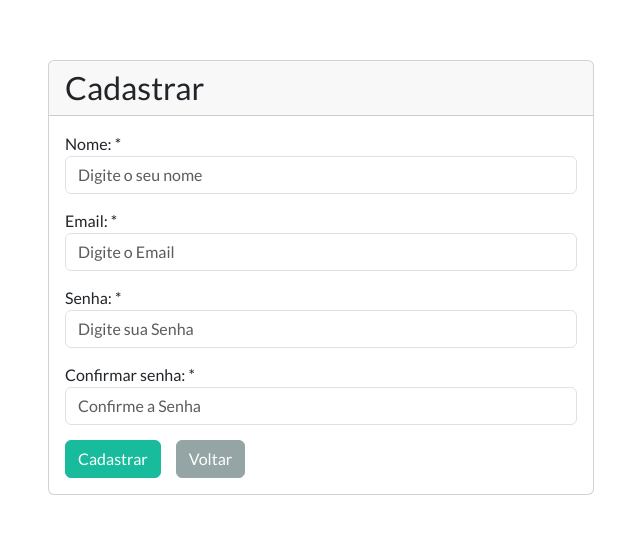
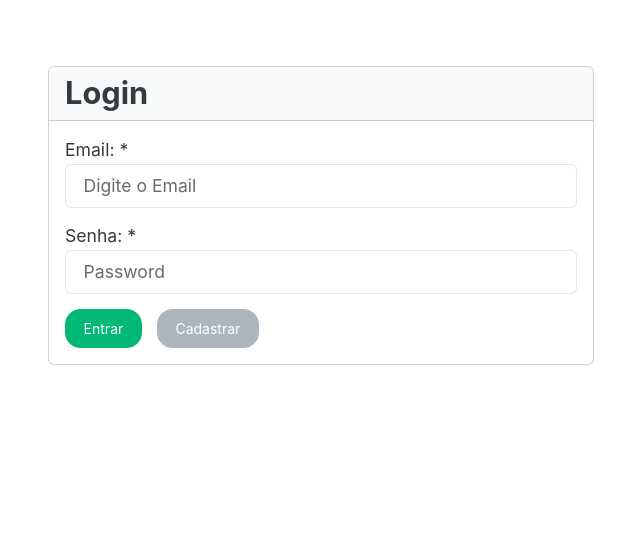
Before and after one commit to costaowillian/financial-organizer, a React (Create React App) app in the folder client/my-finances/: page /login in a window 1280 px wide. Shown: the part 124-658 px from the top of the page, without its empty margins (334-974 px from the left). Built offline with nearby package versions, Linux system fonts and the light colour scheme.

Commit message:
feat: add routes

```diff
--- a/client/my-finances/package.json
+++ b/client/my-finances/package.json
@@ -9,6 +9,7 @@
     "bootswatch": "^5.3.3",
     "react": "^18.3.1",
     "react-dom": "^18.3.1",
+    "react-router-dom": "^6.23.1",
     "react-scripts": "5.0.1",
     "web-vitals": "^2.1.4"
   },
--- a/client/my-finances/src/App.js
+++ /dev/null
@@ -1,11 +0,0 @@
-import 'bootswatch/dist/flatly/bootstrap.css';
-import './custom.css'
-import Cadastrar from './views/cadastrar';
-
-function App() {
-  return (<>
-    <Cadastrar />
-  </>);
-}
-
-export default App;
--- a/client/my-finances/src/index.js
+++ b/client/my-finances/src/index.js
@@ -1,6 +1,6 @@
 import React from 'react';
 import ReactDOM from 'react-dom/client';
-import App from './App';
+import App from './main/App';
 import reportWebVitals from './reportWebVitals';
 
 const root = ReactDOM.createRoot(document.getElementById('root'));
--- /dev/null
+++ b/client/my-finances/src/main/App.js
@@ -0,0 +1,11 @@
+import 'bootswatch/dist/litera/bootstrap.css';
+import './custom.css'
+import Router from '../main/routes'
+
+function App() {
+  return (<>
+    <Router />
+  </>);
+}
+
+export default App;
--- /dev/null
+++ b/client/my-finances/src/main/routes.js
@@ -0,0 +1,21 @@
+import React, { Suspense, lazy } from "react";
+import { BrowserRouter, Route, Routes } from "react-router-dom";
+
+const Login = lazy(() => import('../views/login'));
+const Cadastrar = lazy(() => import('../views/cadastrar'));
+
+function Router() {
+    return (
+        <BrowserRouter>
+            <Suspense fallback={<div>Loading...</div>}>
+                <Routes>
+                    <Route path="/login" element={<Login />} />
+                    <Route path="/cadastrar" element={<Cadastrar />} />
+                </Routes>
+            </Suspense>
+        </BrowserRouter>
+
+    )
+}
+
+export default Router;
```
Also changed, not shown: client/my-finances/src/main/custom.css (renamed from client/my-finances/src/custom.css), 1 other file (tests, documents, lock files or other folders).
